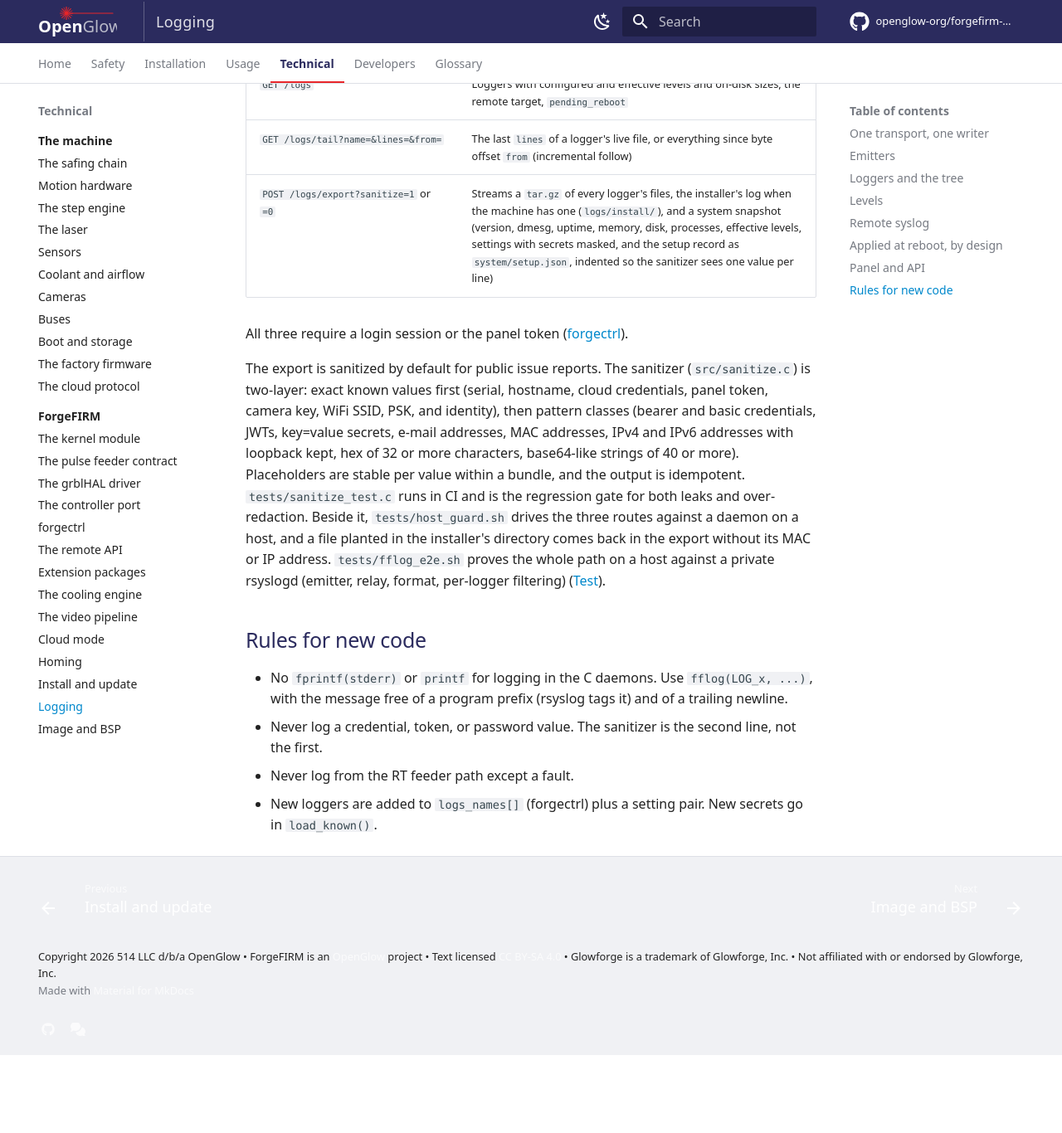
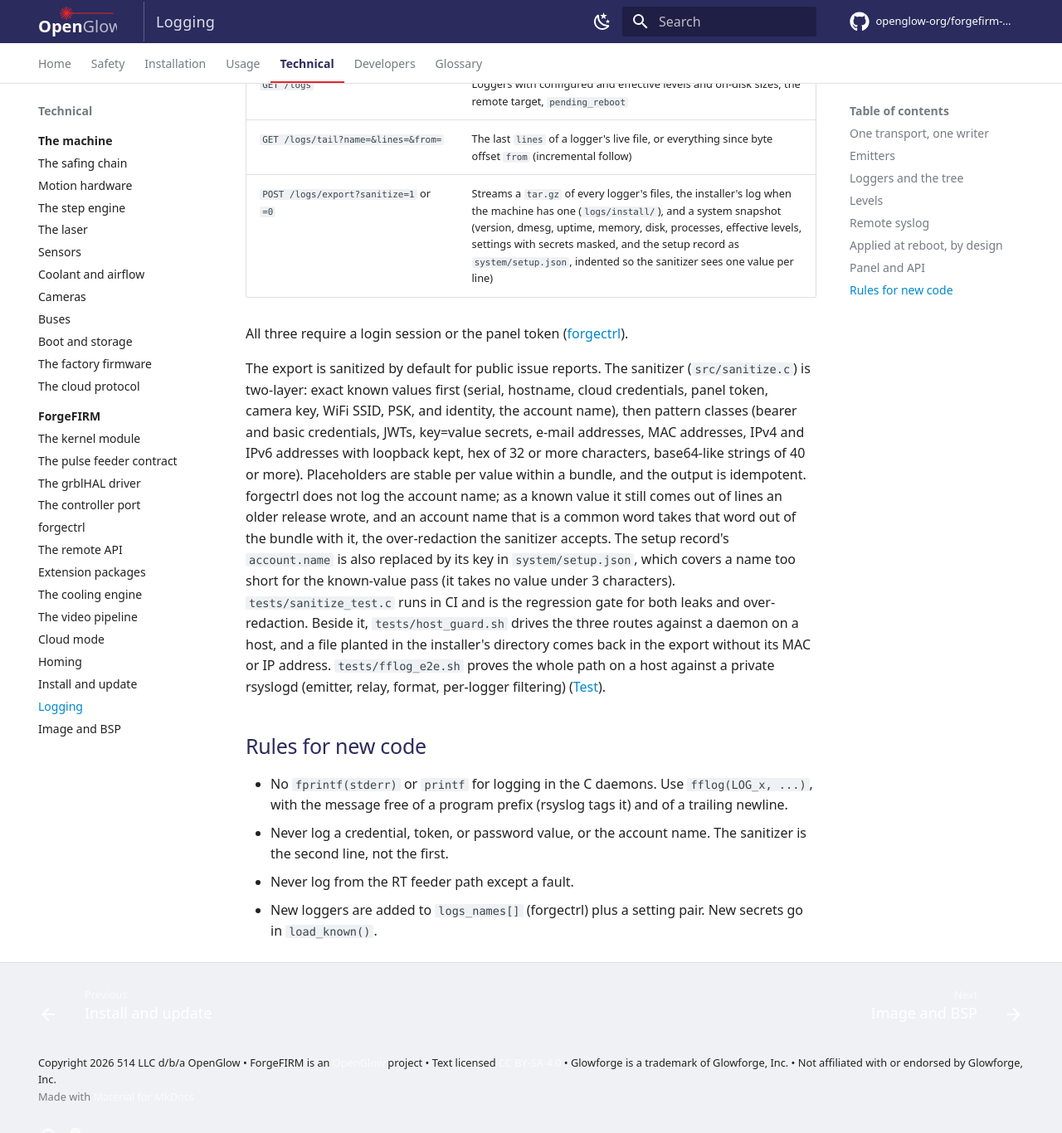
Before and after one commit to openglow-org/forgefirm-docs, an MkDocs documentation site: the page built from docs/technical/forgefirm/logging.md, in a window 1280 px wide and 1400 px high, scrolled down 2697 px. Shown: the top 1366 px of the window at 83% size. Built offline with MkDocs 1.6.1 and Material for MkDocs 9.7.7, drawn with Linux system fonts in a browser that asks for light colours; comment, search, counter and statistics services are not loaded; before the commit the page ends 3969 px from its top, so only the background shows below that.

Commit message:
Logging: forgectrl logs no account name, and the sanitizer takes it out of a bundle
Companion of forgectrl 7392c5c (Account name: forgectrl logs none, and
a sanitized export takes it out of the logs and the setup record).

- technical/forgefirm/logging.md, the export: the account name is
  among the sanitizer's known values. forgectrl does not log it; as a
  known value it still comes out of lines an older release wrote, a
  name that is a common word takes that word out with it, and the
  setup record's account.name in system/setup.json is replaced by its
  key, which covers a name too short for the known-value pass. The
  rules for the C daemons: never log the account name.
- usage/logging.md: the sanitized bundle's known identifiers include
  your account name.

Proof: python -B scripts/check-style.py (style: clean), python -B
scripts/check-interfaces.py (interfaces: clean (245 checked)), and the
strict zensical build (No issues found) on the working tree. The
behavior is forgectrl 7392c5c's: load_known() adds users_name() as
ACCOUNT, san_add_known() takes no value under 3 characters, and
record_snapshot_sanitized() writes <ACCOUNT> in account.name for a
sanitized export alone.

Acceptance: none; docs only.

```diff
--- a/docs/technical/forgefirm/logging.md
+++ b/docs/technical/forgefirm/logging.md
@@ -114,12 +114,18 @@ All three require a login session or the panel token
 
 The export is sanitized by default for public issue reports. The sanitizer
 (`src/sanitize.c`) is two-layer: exact known values first (serial, hostname,
-cloud credentials, panel token, camera key, WiFi SSID, PSK, and identity),
-then pattern
+cloud credentials, panel token, camera key, WiFi SSID, PSK, and identity, the
+account name), then pattern
 classes (bearer and basic credentials, JWTs, key=value secrets, e-mail
 addresses, MAC addresses, IPv4 and IPv6 addresses with loopback kept, hex of
 32 or more characters, base64-like strings of 40 or more). Placeholders are
-stable per value within a bundle, and the output is idempotent.
+stable per value within a bundle, and the output is idempotent. forgectrl
+does not log the account name; as a known value it still comes out of lines
+an older release wrote, and an account name that is a common word takes that
+word out of the bundle with it, the over-redaction the sanitizer accepts. The
+setup record's `account.name` is also replaced by its key in
+`system/setup.json`, which covers a name too short for the known-value pass
+(it takes no value under 3 characters).
 `tests/sanitize_test.c` runs in CI and is the regression gate for both leaks
 and over-redaction. Beside it, `tests/host_guard.sh` drives the three routes
 against a daemon on a host, and a file planted in the installer's directory
@@ -132,8 +138,8 @@ against a private rsyslogd (emitter, relay, format, per-logger filtering)
 - No `fprintf(stderr)` or `printf` for logging in the C daemons. Use
   `fflog(LOG_x, ...)`, with the message free of a program prefix (rsyslog
   tags it) and of a trailing newline.
-- Never log a credential, token, or password value. The sanitizer is the
-  second line, not the first.
+- Never log a credential, token, or password value, or the account name. The
+  sanitizer is the second line, not the first.
 - Never log from the RT feeder path except a fault.
 - New loggers are added to `logs_names[]` (forgectrl) plus a setting pair.
   New secrets go in `load_known()`.
```
Also changed, not shown: docs/usage/logging.md (+1 -1 lines).
